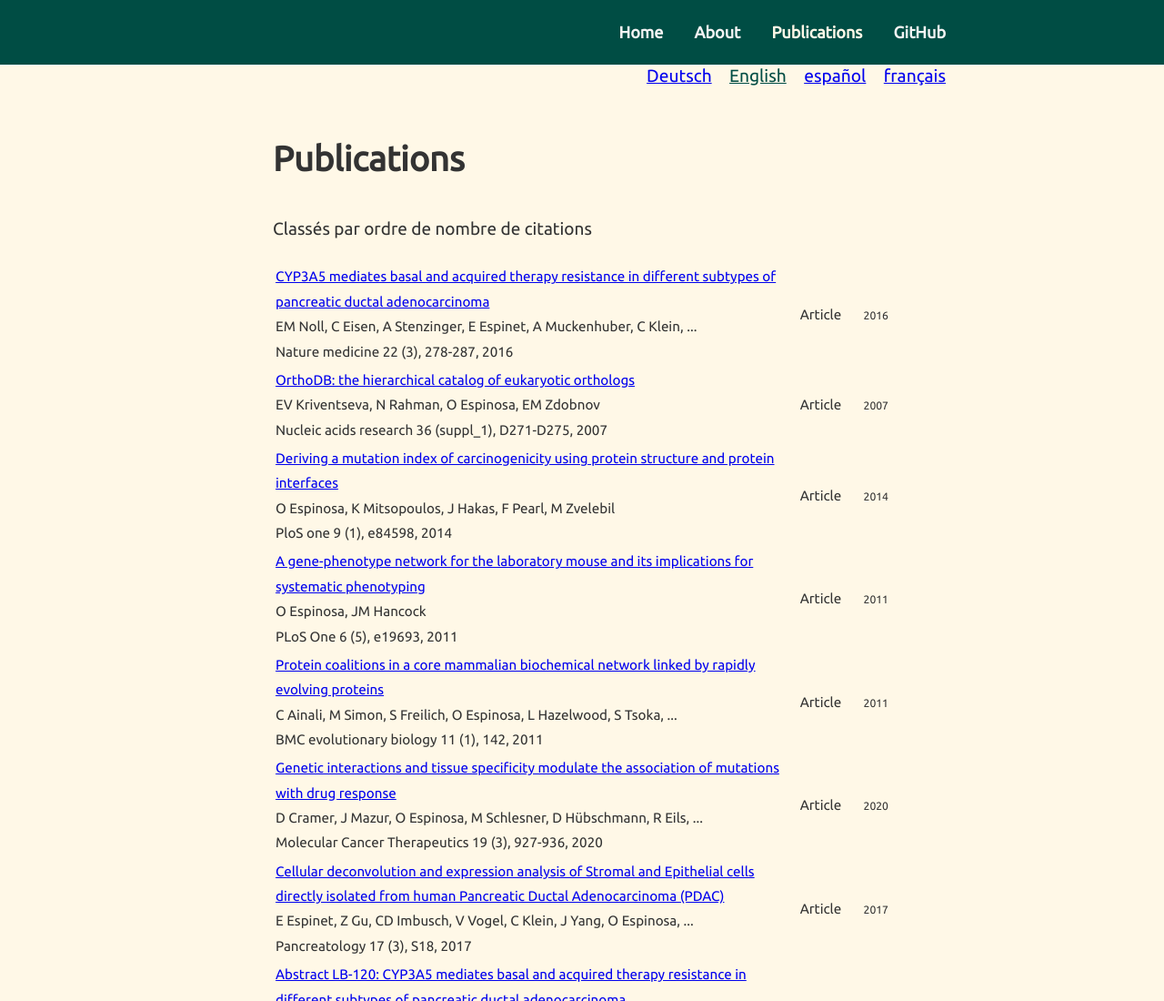
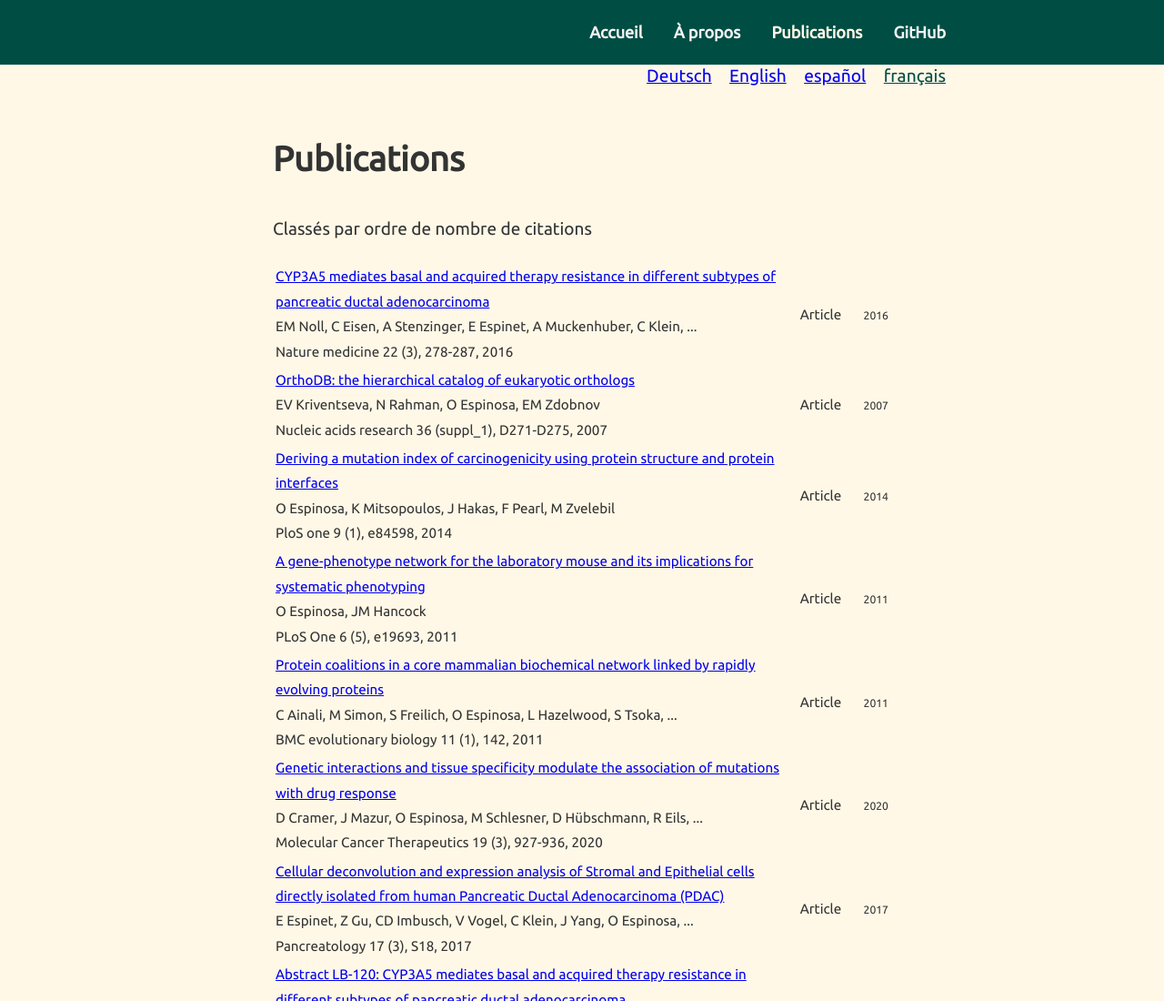
Before and after one commit to octavioespinosa/octavioespinosa.github.io, a plain HTML site: page Publications/index_fr.html in a window 1280 px wide. Shown: the top 1100 px of the page at 91% size. Drawn offline with Linux system fonts and the light colour scheme.

Commit message:
Update index_fr.html

```diff
--- a/Publications/index_fr.html
+++ b/Publications/index_fr.html
@@ -14,8 +14,8 @@
       <header class="header">
         <nav class="nav">
     		<ul class="nav-links">
-        		<li><a href="/index_fr.html">Home</a></li>
-	        	<li><a href="/About/index_fr.html">About</a></li>
+        		<li><a href="/index_fr.html">Accueil</a></li>
+	        	<li><a href="/About/index_fr.html">À propos</a></li>
         		<li class="current"><a href="/Publications/index_fr.html">Publications</a></li>
         		<li><a href="https://github.com/octavioespinosa">GitHub</a></li>
     		</ul>
@@ -26,9 +26,9 @@
 			<div class="language">
                     <ul class="language-links">
                     <li><a href="/Publications/index_de.html" class="de">Deutsch</a></li> <!-- de -->
-                        <li class="current"><a href="/Publications/index.html" class="en">English</a></li> <!-- en -->
+                        <li><a href="/Publications/index.html" class="en">English</a></li> <!-- en -->
                         <li><a href="/Publications/index_es.html" class="es">español</a></li> <!-- es --->
-                        <li><a href="/Publications/index_fr.html" class="en">français</a></li> <!-- fr -->
+                        <li class="current"><a href="/Publications/index_fr.html" class="en">français</a></li> <!-- fr -->
                     </ul>
                 </div>
 
```
